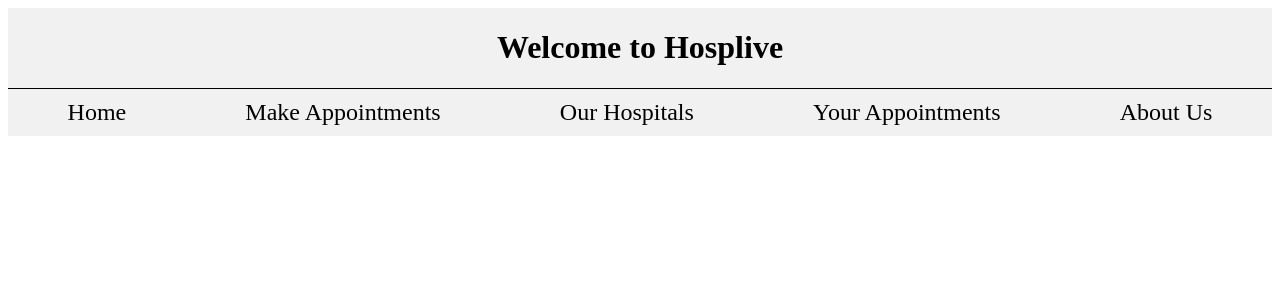
After one commit to lucan8/an2_sem1, a PHP site: page /app/views/layout.php in a window 1280 px wide. The commit adds this page. Shown: the top 300 px of the page. Run offline with PHP 8.4, Linux system fonts and the light colour scheme.

Commit message:
moved everything from index to layout

```diff
--- /dev/null
+++ b/DAW/hosplive/app/views/layout.php
@@ -0,0 +1,23 @@
+<!DOCTYPE html>
+<html lang="en">
+<head>
+    <meta charset="UTF-8">
+    <meta name="viewport" content="width=device-width, initial-scale=1.0">
+    <link rel="stylesheet" href="../public/index.css">
+    <title>Home</title>
+</head>
+<body>
+    <div id="layout_container">
+        <header id="layout_header">
+            <h1>Welcome to Hosplive</h1>
+            <nav id="layout_nav">
+                <a href="index">Home</a>
+                <a href="make_appointment">Make Appointments</a>
+                <a href="hospital_list">Our Hospitals</a>
+                <a href="contact_us">Your Appointments</a>
+                <a href="about_us">About Us</a>
+            </nav>
+        </header>
+    </div>
+</body>
+</html>
```
Also changed, not shown: DAW/hosplive/app/views/index.php (+3 -23 lines).
